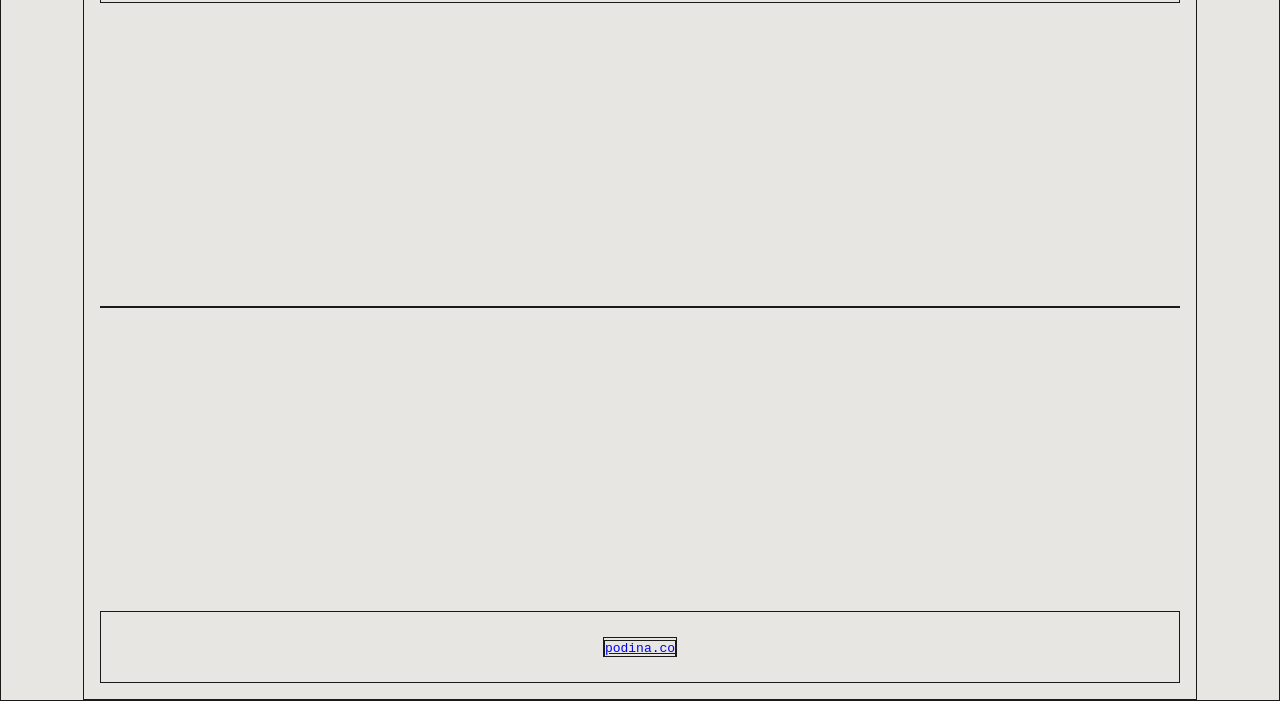
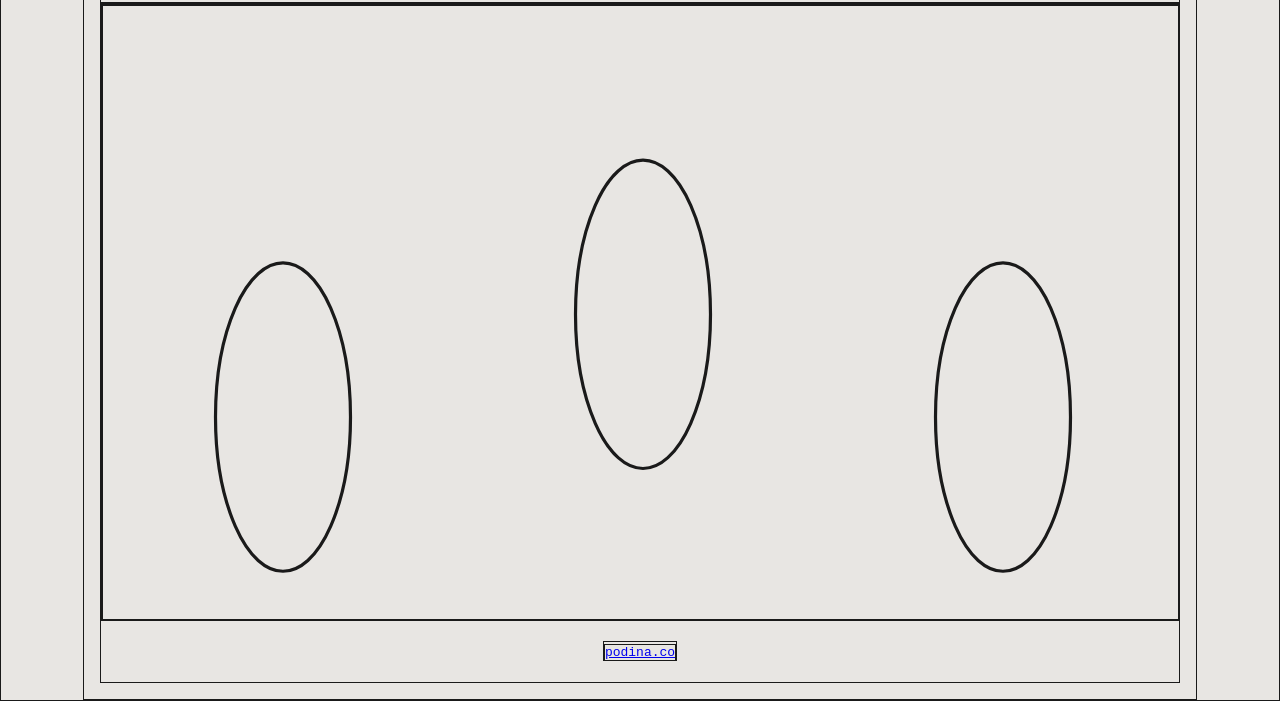
Before and after one commit to lubeso/three-ellipse-arcs, a website with bundled scripts: page public/index.html in a window 1280 px wide. Shown: the part 99-800 px from the top of the page. Built offline with nearby package versions, Linux system fonts and the light colour scheme.

Commit message:
Update document structure

```diff
--- a/public/index.html
+++ b/public/index.html
@@ -4,14 +4,19 @@
     <meta charset="UTF-8">
     <meta http-equiv="X-UA-Compatible" content="IE=edge">
     <meta name="viewport" content="width=device-width, initial-scale=1.0">
-    <link rel="stylesheet" href="index.css">
+    <link rel="stylesheet" href="index.css" type="text/css">
+    <link rel="stylesheet" href="css/app.css" type="text/css">
     <title>Three Point Arcs</title>
 </head>
 <body>
     <header>
         <h1>Three Point Arcs</h1>
     </header>
-    <main>
+    <main class="app">
+        <article class="viewer"></article>
+        <section>
+            <p>Sample text</p>
+        </section>
         <!-- TODO -->
     </main>
     <footer>
```
